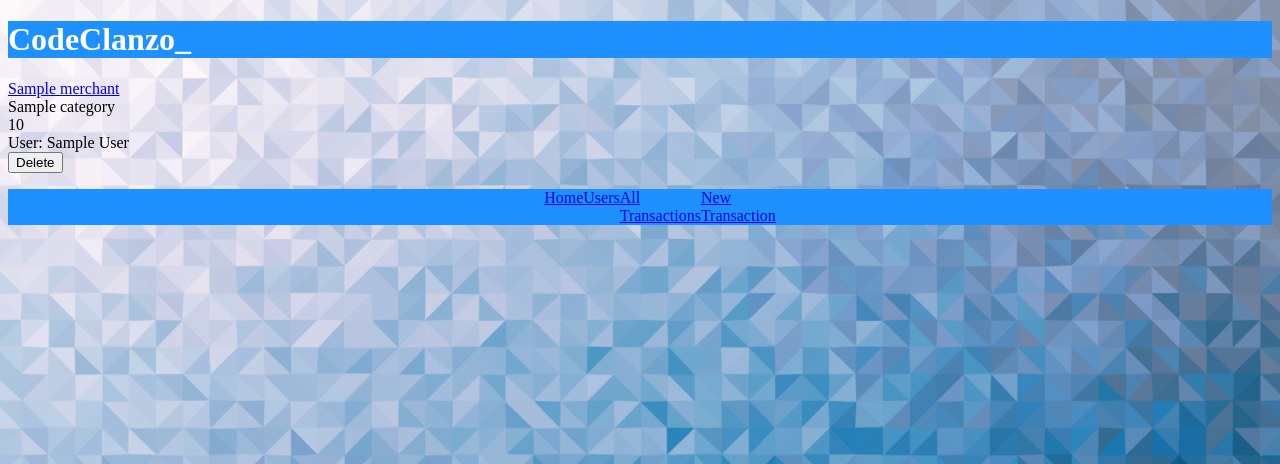
After one commit to Jarnbjorn92/CodeClanzo_, a Python web app: template templates/users/index.html in a window 1280 px wide. The commit adds this page. Shown: the top 464 px of the page. Run offline with Jinja, Linux system fonts and the light colour scheme; the template is opened without the code that fills it: most values are stand-ins (such as "Sample title", 1, 10 or a date in 2020).

Commit message:
creating users page to show all

```diff
--- a/controllers/transactions_controller.py
+++ b/controllers/transactions_controller.py
@@ -6,7 +6,7 @@ import repositories.transaction_repository as transaction_repository
 
 transactions_blueprint = Blueprint("transactions", __name__)
 
-@transactions_blueprint.route('/transactions/index.html')
+@transactions_blueprint.route('/transactions')
 def transactions():
     transactions = transaction_repository.select_all()
     return render_template("transactions/index.html", all_transactions = transactions)
@@ -30,3 +30,5 @@ def transactions():
 # DELETE '/transactions/<id>/delete'
 @transactions_blueprint.route("/transactions/<id>/delete", methods = ['POST'])
 def delete_book(id):
+    transaction_repository.delete(id)
+    return redirect('/transactions')
--- a/templates/base.html
+++ b/templates/base.html
@@ -23,7 +23,7 @@
                 <ul class ="menu" id="menu">
                     <li><a href="/">Home</a></li>
                     <li><a href="/users">Users</a></li>
-                    <li><a href="/transactions/index.html">All <br>Transactions</li>
+                    <li><a href="/transactions">All <br>Transactions</li>
                     <li><a href="/transactions/new">New <br>Transaction</a></li>
                 </ul>
             </nav>
--- /dev/null
+++ b/templates/users/index.html
@@ -0,0 +1,28 @@
+{% extends "base.html" %}
+{% block content %}
+
+{% for transaction in all_transactions %}
+    <div class="user">
+        <div class="content">
+            <a href="/transactions/{{transaction.id}}">{{transaction.merchant}}</a>
+            <div class="category">
+                {{transaction.category}}
+                <div>
+                    {{transaction.amount}}
+                    <div>
+                        User: {{transaction.user.full_name()}}
+                    </div>
+                </div>
+            </div>
+        </div>
+    </div>
+
+    <div class="'buttons">
+        <form class="delete-form" action="transactions/{{transaction.id}}/delete" method="POST">
+            <button class="delete-button" value="delete">Delete</button>
+        </form>
+
+    </div>
+
+{% endfor%}
+{% endblock %}
```
